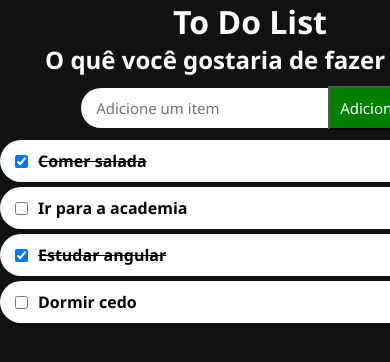
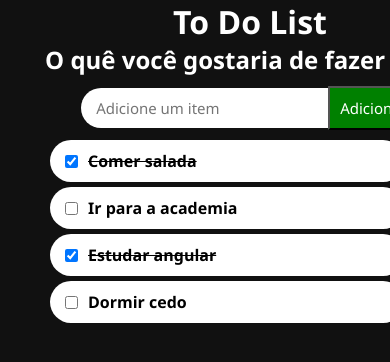
Before and after one commit to caioorleans/to-do-list, an Angular app: page / in a window 390 px wide. Shown: the top 362 px of the page. Built offline with nearby package versions, Linux system fonts and the light colour scheme.

Commit message:
Adicionado responsividade

```diff
--- a/src/app/app.component.css
+++ b/src/app/app.component.css
@@ -46,3 +46,9 @@ li{
   list-style: none;
   margin-bottom: 5px;
 }
+
+@media screen and (max-width:700px){
+  ul{
+    width: 80%;
+  }
+}
```
